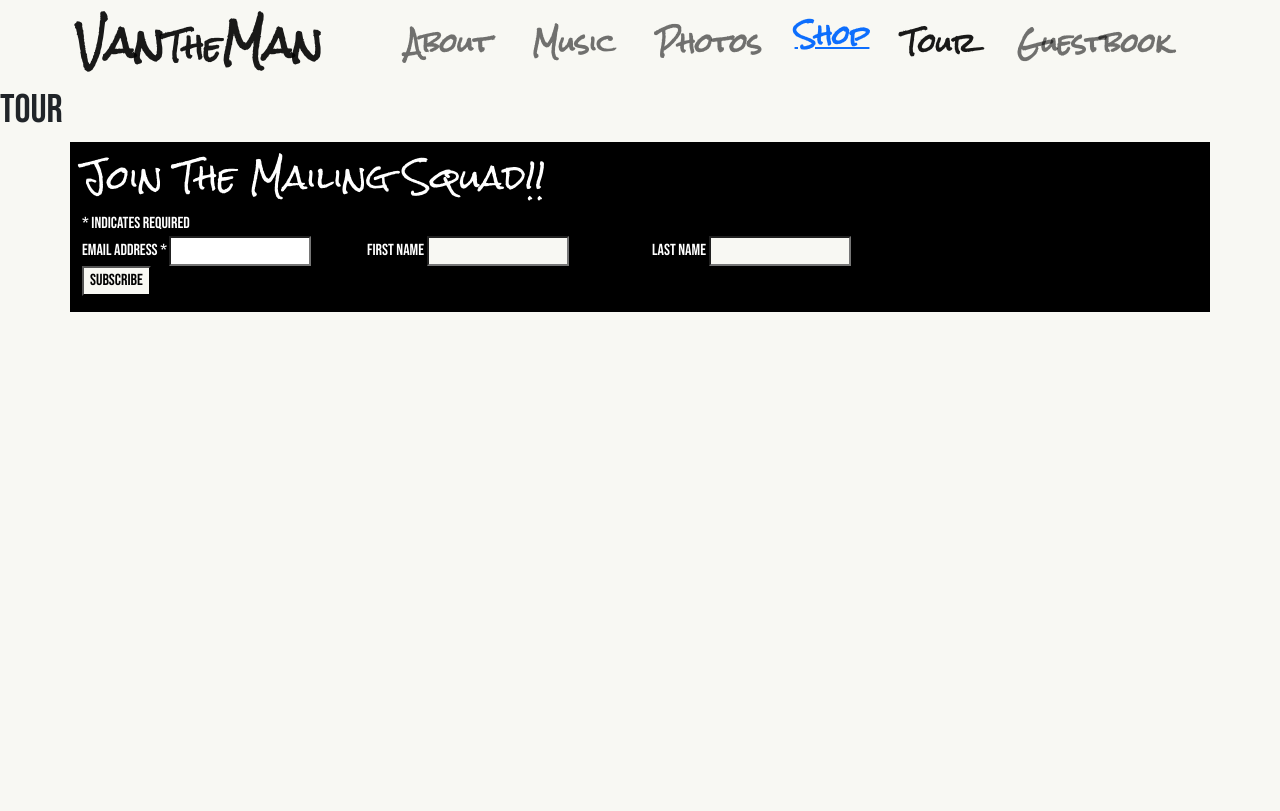
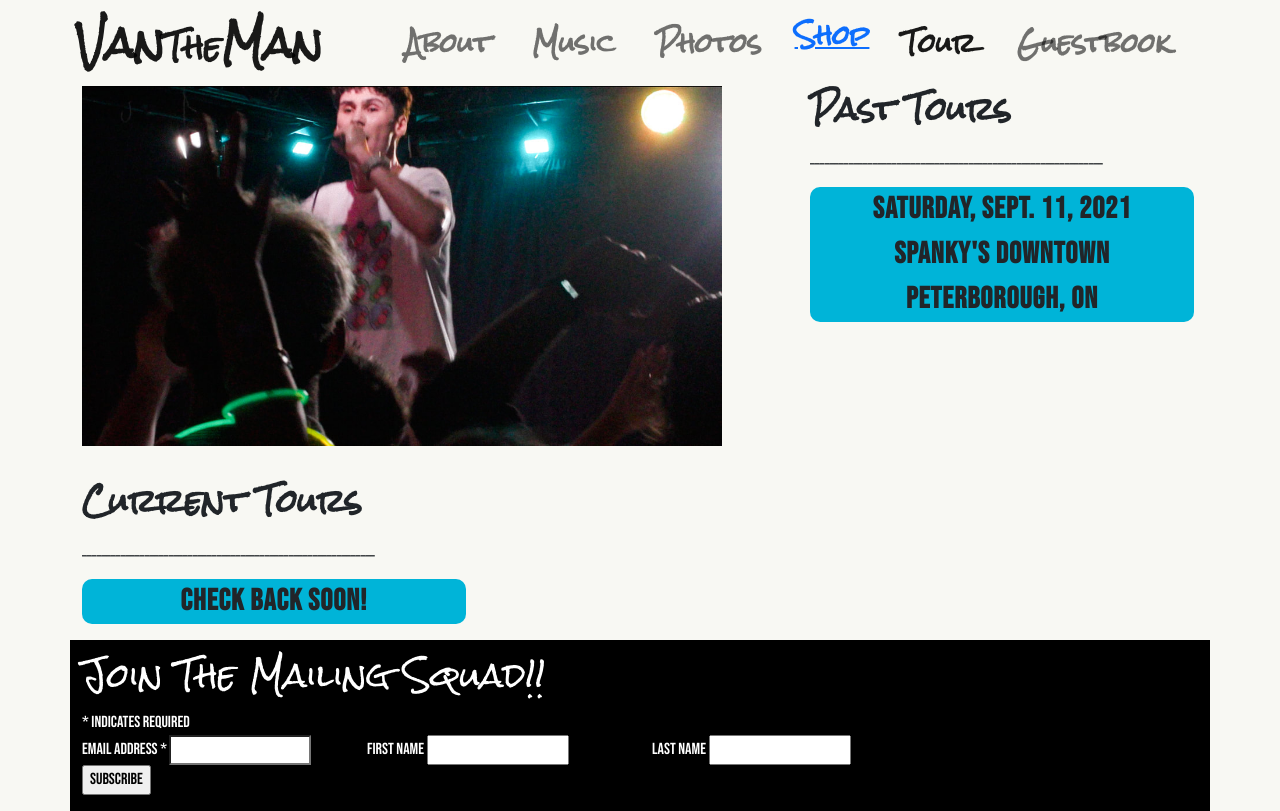
Before and after one commit to jadew33/PostgresSQL-Gym2, a React (Create React App) app in the folder client/: page /tour in a window 1280 px wide. Built offline with nearby package versions, Linux system fonts and the light colour scheme.

Commit message:
added tour img, fixed bg colours

```diff
--- a/client/src/Pages/Tour.js
+++ b/client/src/Pages/Tour.js
@@ -1,10 +1,43 @@
 import React from "react";
+import { Container, Row, Col, Image } from 'react-bootstrap';
+
+import tourImg from '../Assets/Images/tour_page.png';
 
 function Tour(){
     return (
-        <div>
-            <h1>Tour</h1>
-        </div>
+            <>
+                <Container fluid="sm" className="tour-contain">
+                    <Row>
+                        <Col>
+                            <Image src={tourImg} className="tour-image"/>
+                        </Col>
+                        <Col >
+                            <p className="subtext">Past Tours</p>
+                            <p>_____________________________________________________________</p>
+                            <div className="tour-text">
+                                <p>
+                                    Saturday, Sept. 11, 2021
+                                    <br/>
+                                    Spanky's Downtown
+                                    <br/>
+                                    Peterborough, ON
+                                </p>
+                            </div>
+                        </Col>
+                    </Row>
+                    <Row className="top-buffer">
+                        <Col>
+                            <p className="subtext">Current Tours</p>
+                            <p>_____________________________________________________________</p>
+                            <div className="tour-text">
+                                <p>
+                                    Check Back Soon!
+                                </p>
+                            </div>
+                        </Col>
+                    </Row>
+                </Container>
+            </>
         );
 }
 
--- a/client/src/Styles/App.scss
+++ b/client/src/Styles/App.scss
@@ -6,13 +6,14 @@
 
 .App {
   font-family: $default;
+  overflow: hidden;
+  background-color: $off-white;
 }
 
 /* Works on Firefox */
 * {
   scrollbar-width: auto; /* "auto" or "thin" */
   scrollbar-color: $highlight-red $off-white; /* scroll thumb and track */
-  background-color: $off-white;
 }
 /* Works on Chrome, Edge, and Safari */
 *::-webkit-scrollbar {
@@ -90,6 +91,22 @@
   padding-top: 5vh;
 }
 
+.tour-contain {
+    background-color: $off-white;
+}
+
+.tour-text {
+    background-color: #00B4D8;
+    width: 30vw;
+    min-width: 250px;
+    font-family: $default;
+    white-space: pre-wrap;
+    font-weight: bold;
+    font-size: 30px;
+    letter-spacing: 1px;
+    text-align: center;
+    border-radius: 10px;
+}
 
 .top-buffer {
   margin-top: 4vh;
@@ -97,6 +114,12 @@
 
 .about-image {
   height: 20rem;
+}
+
+.tour-image {
+    width: 50vw;
+    min-width: 400px;
+    margin-right: 8vh;
 }
 
 .home-image {
@@ -149,10 +172,6 @@
 label {
   background-color: black;
   color: white;
-}
-
-.row {
-  background-color: black;
 }
 
 .separate-row {
```
Also changed, not shown: client/src/Assets/Images/tour_page.png (added).
